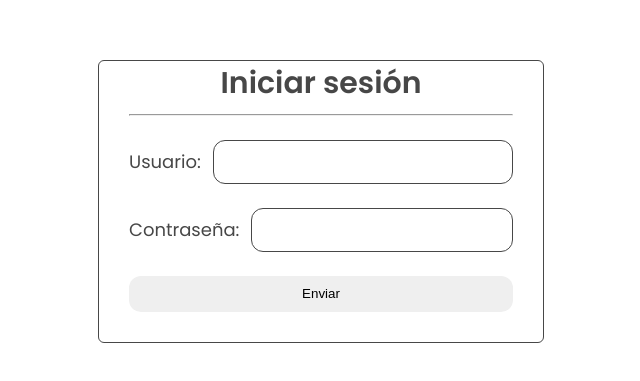
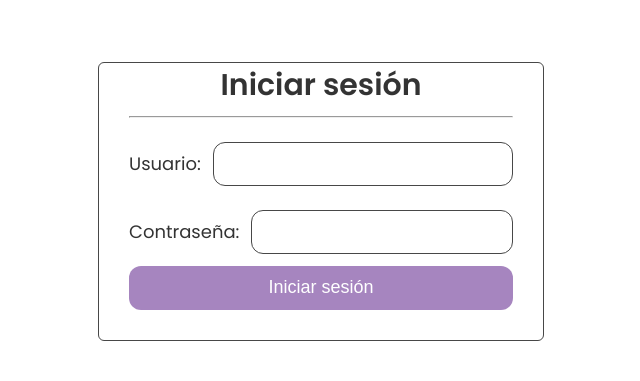
Before and after one commit to Ponny10/frontend_matriculado, a React (Vite) app: page / in a window 1280 px wide. Shown: the part 199-580 px from the top of the page, without its empty margins (319-959 px from the left). Built offline with nearby package versions, Linux system fonts and the light colour scheme.

Commit message:
Se crea componente Button

```diff
--- a/src/components/Button/index.tsx
+++ b/src/components/Button/index.tsx
@@ -1,28 +1,52 @@
-interface _ButtonProps {
-    text: string;
-    backgroundColor?: string;
-    styles?: object;
-    width?: number | string;
-    heigth?: number | string;
-    className: string;
-    onClick: () => void;
-}
+import { Text } from 'components';
 
 export const Button = (propsButton: _ButtonProps) => {
 
     const {
-        className,
+        backgroundColor,
+        borderRadius,
+        borderStyle,
+        children,
+        className = '',
+        color,
+        cursor = 'pointer',
+        fontSize,
+        height = 44,
+        margin,
+        marginTop,
         onClick,
-        text = '',
+        styles,
+        text,
+        textAlign,
         width = 120,
-        styles = {},
     } = propsButton;
 
     return (
         <button
             className={className}
             onClick={onClick}
-            style={{...styles, width}}
-        >{text}</button>
+            style={{
+                ...styles,
+                backgroundColor,
+                borderRadius,
+                borderStyle,
+                color,
+                cursor,
+                height,
+                margin,
+                marginTop,
+                width
+            }}
+        >
+            {
+                text
+                    ? <Text
+                        color={color}
+                        fontSize={fontSize}
+                        textAlign={textAlign}
+                    >{text}</Text>
+                    : children
+            }
+        </button>
     )
 }
--- a/src/components/Navbar/index.tsx
+++ b/src/components/Navbar/index.tsx
@@ -36,9 +36,15 @@ export const Navbar = () => {
                     }
                 </ul>
                 <Button
-                    className='button_log_out'
+                    backgroundColor='rgba(225, 70, 70, 0.95)'
+                    borderRadius={12}
+                    borderStyle='none'
+                    color='rgb(255, 255, 255)'
+                    fontSize={18}
+                    height={44}
                     onClick={() => logOut()}
                     text='Cerrar sesión'
+                    textAlign='center'
                     width={160}
                 />
             </nav>
--- a/src/components/Navbar/styles.css
+++ b/src/components/Navbar/styles.css
@@ -1,6 +1,6 @@
 .container {
     align-items: center;
-    background-color: rgb(245, 195, 32);
+    background-color: rgba(144, 103, 176, 0.8);
     display: flex;
     height: 90px;
 }
--- a/src/components/Text/index.tsx
+++ b/src/components/Text/index.tsx
@@ -1,25 +1,30 @@
 
-export const Text = (props: TextProps) => {
+export const Text = (props: _TextProps) => {
 
     const {
+        color = 'rgba(0, 0, 0, .8)',
+        children = '',
         fontSize = 12,
-        fontWeight = '100',
+        fontWeight = '200',
         style,
         text,
-        textAlign = 'right',
+        textAlign = 'left',
         type = 'p',
     } = props;
 
-    const Type = type;
+    const Type: TextType = type;
 
     return (
         <Type
             style={{
                 ...style,
+                color,
                 fontSize,
                 fontWeight,
                 textAlign,
             }}
-        >{text}</Type>
+        >
+            {text ? text : children}
+        </Type>
     )
 }
--- a/src/models/globals.d.ts
+++ b/src/models/globals.d.ts
@@ -23,3 +23,8 @@ interface _RouteState {
     home: _HomeState;
     web: _GeneralRoot
 }
+
+/* Tipos generales compartidos */
+
+type BorderStyle = 'solid' | 'dotted' | 'dashed' | 'double' | 'groove' | 'ridge' | 'inset' | 'outset' | 'none';
+type TypeStyle = React.CSSProperties;
--- a/src/pages/auth/signIn/index.tsx
+++ b/src/pages/auth/signIn/index.tsx
@@ -2,7 +2,7 @@ import { useDispatch } from 'react-redux';
 
 import { actionsReducer as actions } from 'reducers';
 import { useForm } from 'utils/useForm';
-import { Text } from 'components';
+import { Button, Text } from 'components';
 import './styles.css';
 
 export const Login = () => {
@@ -45,7 +45,7 @@ export const Login = () => {
                         />
                     </div>
                     <div className='container_input'>
-                        <Text fontSize={18} fontWeight='400' text='Contraseña:'  />
+                        <Text fontSize={18} fontWeight='400' text='Contraseña:'/>
                         <input
                             name="Pass"
                             onChange={handleInputChange}
@@ -55,18 +55,19 @@ export const Login = () => {
                         />
                     </div>
                 </form>
-                <button
+                <Button
+                    backgroundColor='rgba(144, 103, 176, 0.8)'
+                    borderRadius={12}
+                    borderStyle='none'
+                    color='rgb(255, 255, 255)'
+                    fontSize={18}
+                    height={44}
+                    marginTop={12}
                     onClick={(e: React.MouseEvent<HTMLButtonElement, MouseEvent>) => handleSubmit(e)}
-                    style={{
-                        width: '100%',
-                        height: '36px',
-                        borderRadius: '12px',
-                        borderStyle: 'none',
-                        margin: '24px 0px 0px',
-                        padding: '0px',
-                    }}>
-                    Enviar
-                </button>
+                    text='Iniciar sesión'
+                    textAlign='center'
+                    width={'100%'}
+                />
             </div>
         </div>
     )
--- a/src/pages/home/addStudent/index.tsx
+++ b/src/pages/home/addStudent/index.tsx
@@ -5,6 +5,7 @@ import { useDispatch, useSelector } from 'react-redux';
 
 import { useForm } from 'utils/useForm';
 import { actionsReducer as actions } from 'reducers';
+import { Button } from 'components';
 
 export const AddStudent = () => {
 
@@ -127,20 +128,19 @@ export const AddStudent = () => {
                     </select>
                 </div>
             </form >
-            <button
+            <Button
+                backgroundColor='rgba(61, 151, 41, 0.95)'
+                borderRadius={12}
+                borderStyle='none'
+                color='rgb(255, 255, 255)'
+                fontSize={18}
+                height={44}
+                marginTop={18}
                 onClick={(e: React.MouseEvent<HTMLButtonElement, MouseEvent>) => handleSubmit(e)}
-                style={{
-                    width: '100%',
-                    height: '36px',
-                    borderRadius: '12px',
-                    borderStyle: 'none',
-                    margin: '24px 0px 0px',
-                    padding: '0px',
-                }}>
-                {
-                    student?.dni ? 'Actualizar' : 'Guardar'
-                }
-            </button>
+                text={student?.dni ? 'Actualizar' : 'Guardar'}
+                textAlign='center'
+                width={'100%'}
+            />
             {
                 JSON.stringify(id_asig, null, 5)
             }
--- a/src/pages/home/qualifyStudent/index.tsx
+++ b/src/pages/home/qualifyStudent/index.tsx
@@ -3,6 +3,7 @@ import { ChangeEvent, useEffect, useState } from 'react';
 import { useDispatch, useSelector } from 'react-redux';
 
 import './styles.css';
+import { Button } from 'components';
 import { actionsReducer as actions } from 'reducers';
 
 export const QualifyStudent = () => {
@@ -67,7 +68,20 @@ export const QualifyStudent = () => {
                                         <td>{cal.descripcion}</td>
                                         <td>{cal.nota}</td>
                                         <td>{cal.porcentaje}</td>
-                                        <td onClick={() => deleteCalification(cal.id!)} style={{ cursor: 'pointer' }}>❌</td>
+                                        <td>
+                                            <Button
+                                                backgroundColor='transparent'
+                                                borderRadius={12}
+                                                borderStyle='dashed'
+                                                color='rgb(255, 255, 255)'
+                                                fontSize={18}
+                                                height={44}
+                                                onClick={() => deleteCalification(cal.id!)}
+                                                text='❌'
+                                                textAlign='center'
+                                                width={90}
+                                            />
+                                        </td>
                                     </tr>
                                 ))
                             )
@@ -106,7 +120,18 @@ export const QualifyStudent = () => {
                                 />
                             </th>
                             <th>
-                                <button className='button_log_out' onClick={() => addCalification()}>Agregar</button>
+                                <Button
+                                    backgroundColor='rgba(61, 151, 41, 0.95)'
+                                    borderRadius={12}
+                                    borderStyle='none'
+                                    color='rgb(255, 255, 255)'
+                                    fontSize={18}
+                                    height={44}
+                                    onClick={() => addCalification()}
+                                    text='Agregar'
+                                    textAlign='center'
+                                    width={90}
+                                />
                             </th>
                         </tr>
                         <p>NOTA FINAL = {notaFinal}</p>
```
Also changed, not shown: src/models/components/button.d.ts (added, +17 -0 lines), src/models/components/text.d.ts (+5 -3 lines).
